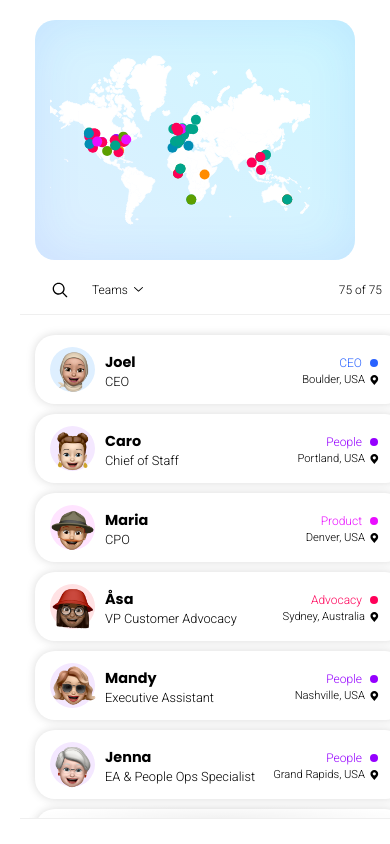
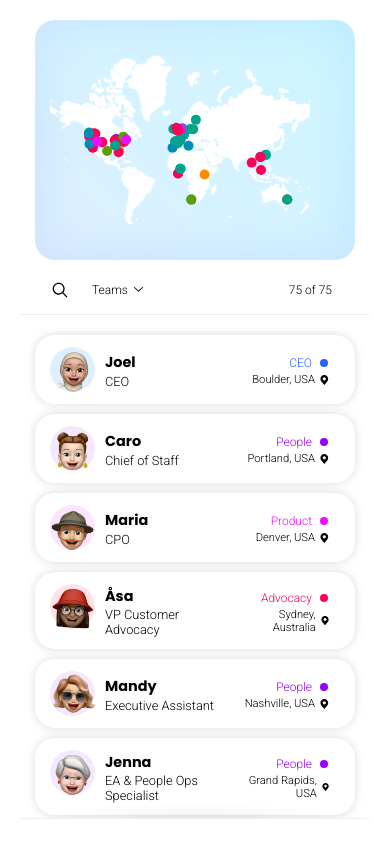
Before and after one commit to shalanah/design-engineer-exercise, a Next.js app: page / in a window 390 px wide. Built offline with nearby package versions, Linux system fonts and the light colour scheme.

Commit message:
some mobile improvements

```diff
--- a/app/comps/StaffMember.tsx
+++ b/app/comps/StaffMember.tsx
@@ -67,7 +67,7 @@ export const StaffMember = ({
         <TeamButton onClick={onTeamClick} color={teamColor} team={team} />
         <div
           className="d-flex align-items-center gap-5"
-          style={{ paddingRight: 10 }}
+          style={{ paddingRight: 10, textAlign: "right" }}
         >
           <span>
             {city}, {getShorthandCountry(country)}
--- a/app/comps/StaffMembers.tsx
+++ b/app/comps/StaffMembers.tsx
@@ -194,7 +194,10 @@ export const StaffMembers = () => {
         </div>
         {/* List */}
         <div
-          style={{ width: 400, flex: horizSetUp ? "" : 1 }}
+          style={{
+            width: horizSetUp ? 400 : "100%",
+            flex: horizSetUp ? "" : 1,
+          }}
           className="d-flex flex-column"
         >
           <div
--- a/app/globals.css
+++ b/app/globals.css
@@ -17,6 +17,7 @@ label {
   box-sizing: border-box;
   padding: 0;
   margin: 0;
+  -webkit-tap-highlight-color: transparent;
 }
 html,
 body {
```
